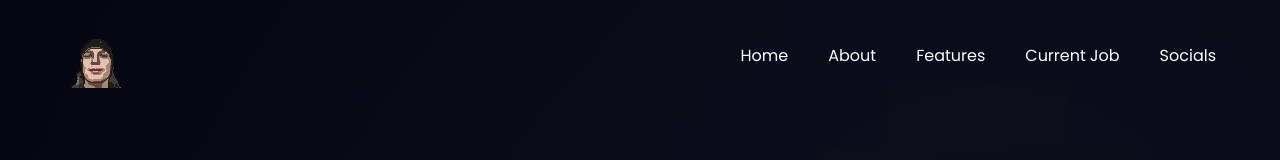
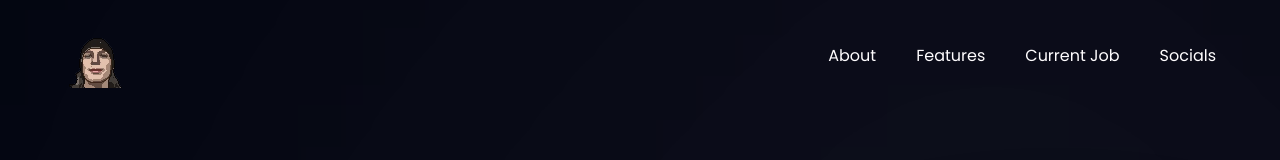
Before and after one commit to Generalchrist/generalchrist.github.io, a React (Vite) app: page / in a window 1280 px wide. Shown: the top 160 px of the page. Built offline with nearby package versions, Linux system fonts and the light colour scheme.

Commit message:
current job level css fixed

```diff
--- a/src/components/CurrentJob.jsx
+++ b/src/components/CurrentJob.jsx
@@ -41,7 +41,7 @@ const UsedLanguages = () => (
           <div className="w-full">
             <h3 className="text-base font-semibold leading-7 tracking-tight text-gradient">{usedLanguage.name}</h3>
             <div className="h-1 w-full z-[2] bg-neutral-200  dark:bg-neutral-600">
-              <div className={`h-1 bg-blue-gradient z-[3] w-[${usedLanguage.level}]  `}></div>
+              <div className={`h-1 bg-blue-gradient z-[3] `} style={{width : usedLanguage.level}}></div>
             </div>
           </div>
         </div>
--- a/src/constants/index.js
+++ b/src/constants/index.js
@@ -3,10 +3,7 @@ import { dien , aproje, discovery, breezair, climate, emregok, plastika } from '
 
 
 export const navLinks = [
-  {
-    id: "home",
-    title: "Home"
-  },
+
   {
     id: "about",
     title: "About"
```
